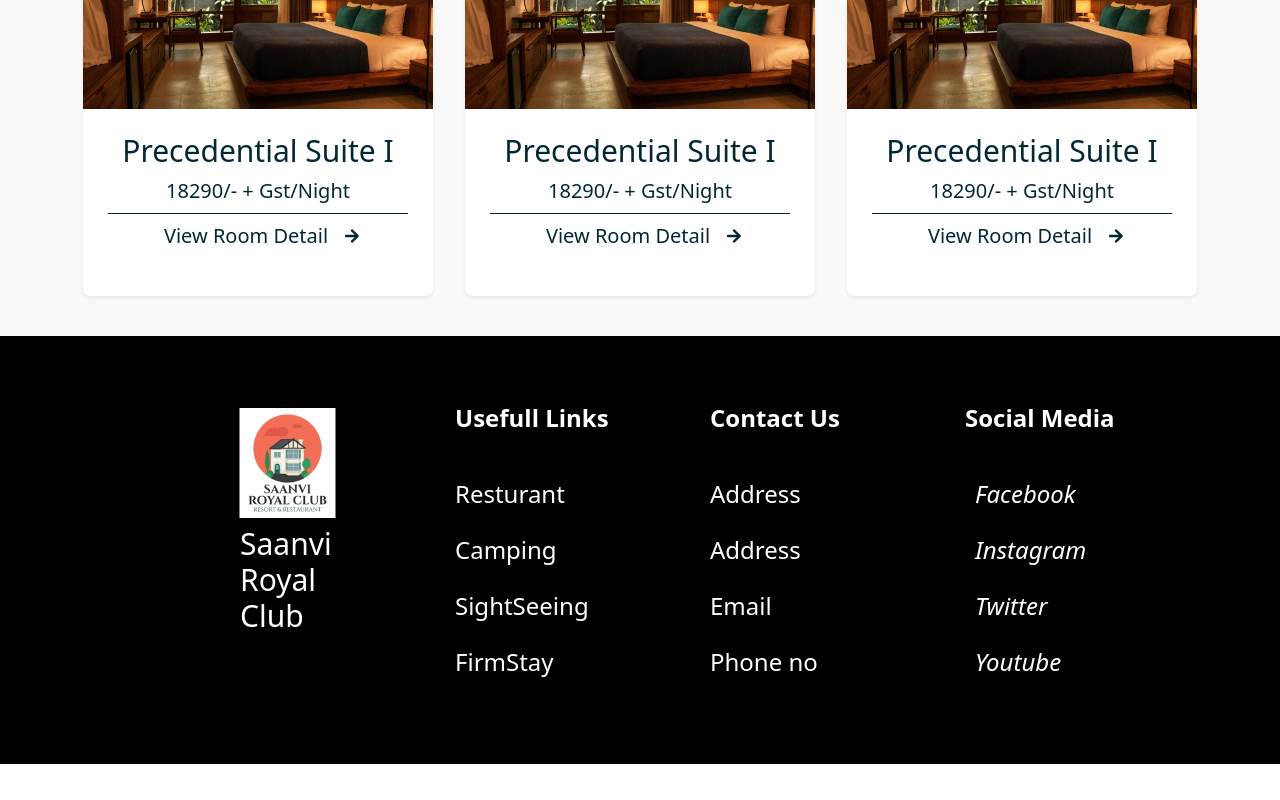
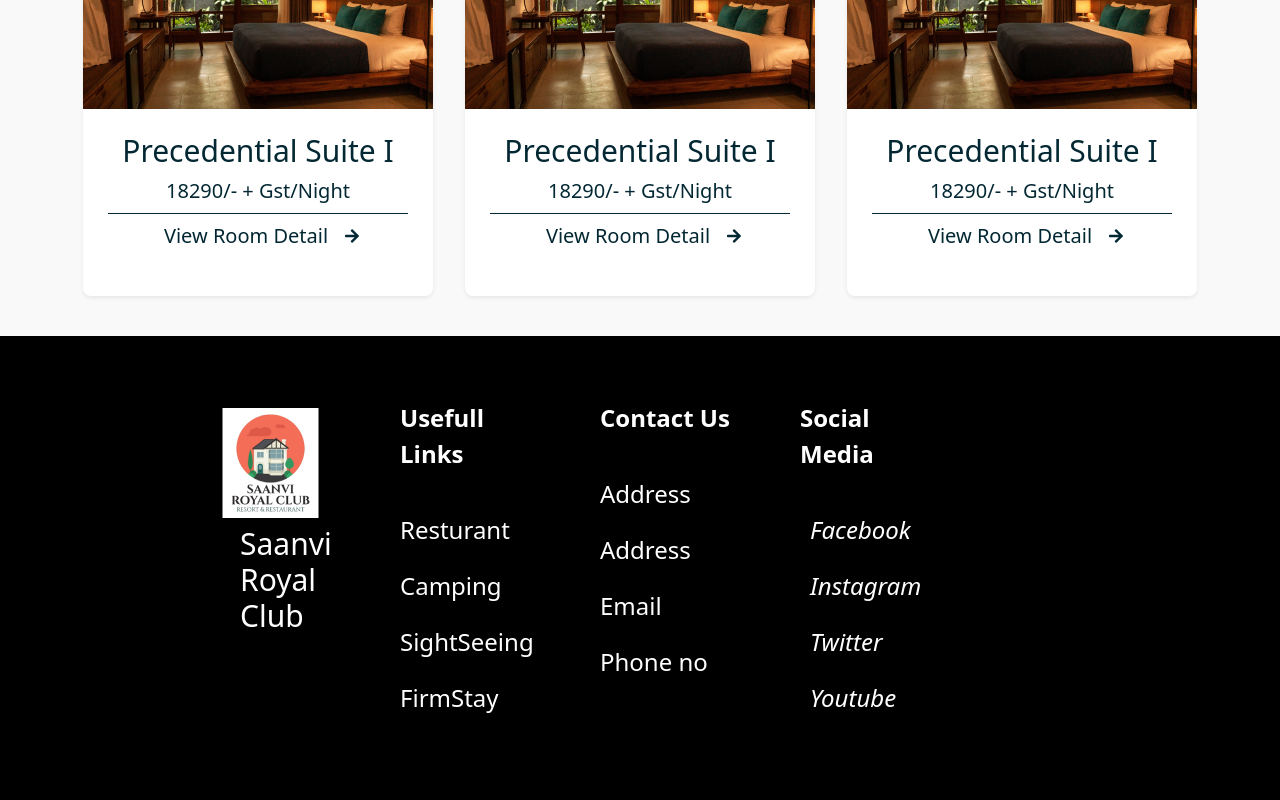
Before and after one commit to AjoyKumarPujari/Shaanvi, a React (Create React App) app: page / in a window 1280 px wide. Shown: the part 3803-4603 px from the top of the page. Before the commit the page ends 4567 px from the top, so only its background shows below. Built offline with nearby package versions, Linux system fonts and the light colour scheme.

Commit message:
Code Refrector and Navbar link added

```diff
--- a/src/components/core/Homepage/FooterStyles.jsx
+++ b/src/components/core/Homepage/FooterStyles.jsx
@@ -35,7 +35,7 @@ export const Row = styled.div`
         auto-fill,
         minmax(185px, 1fr)
     );
-    grid-gap: 20px;
+
 
     @media (max-width: 1000px) {
         grid-template-columns: repeat(
--- a/src/pages/Crousal.jsx
+++ b/src/pages/Crousal.jsx
@@ -27,7 +27,7 @@ function Crousal() {
 
       <Carousel.Caption>
 
-    <div className='text-center text-7xl  font-small absolute bottom-60 left-0 right-0 px-2 py-20 flex  justify-center items-center'>
+    <div className='text-center text-7xl  font-small absolute bottom-60 left-0 right-0 px-2 py-20 '>
 
       <CrousalSubheadingz text={"Unveil the elegance of "}/>
       <CrousalHeading text={"Saanvi Royal Club"}/>
```
